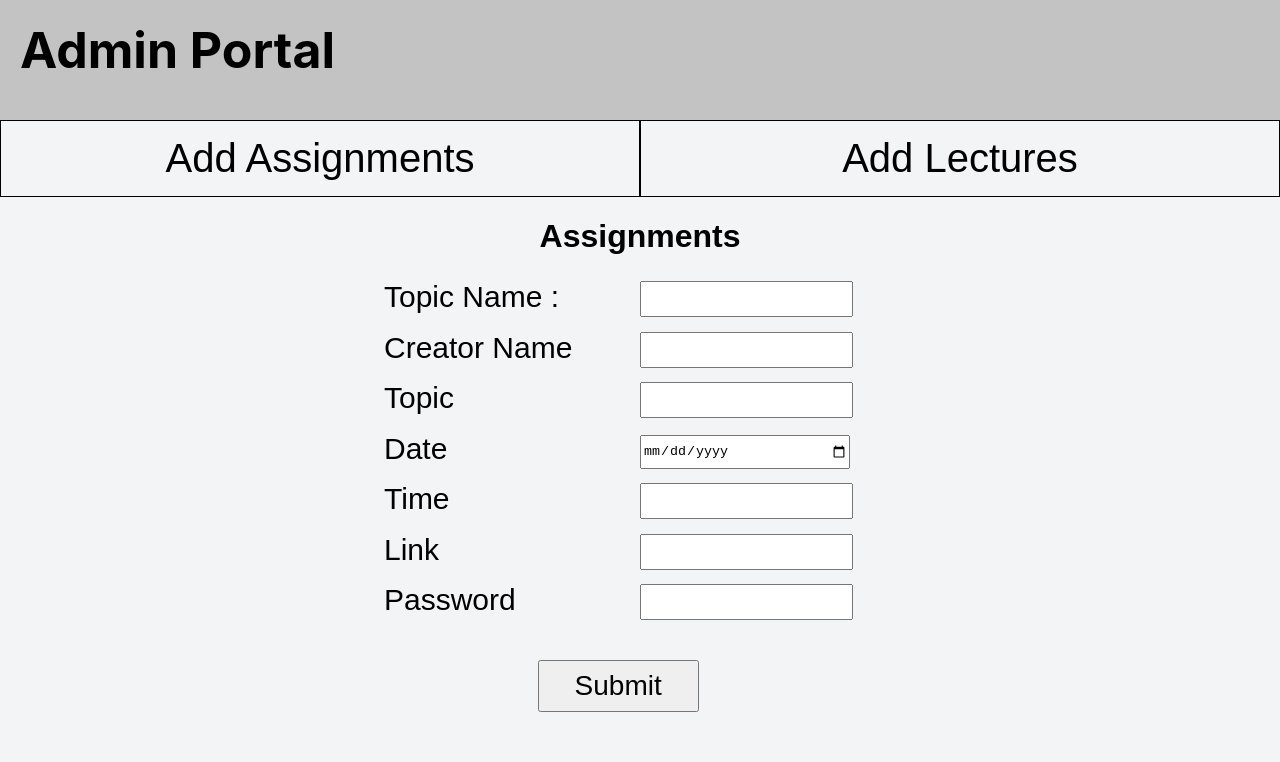
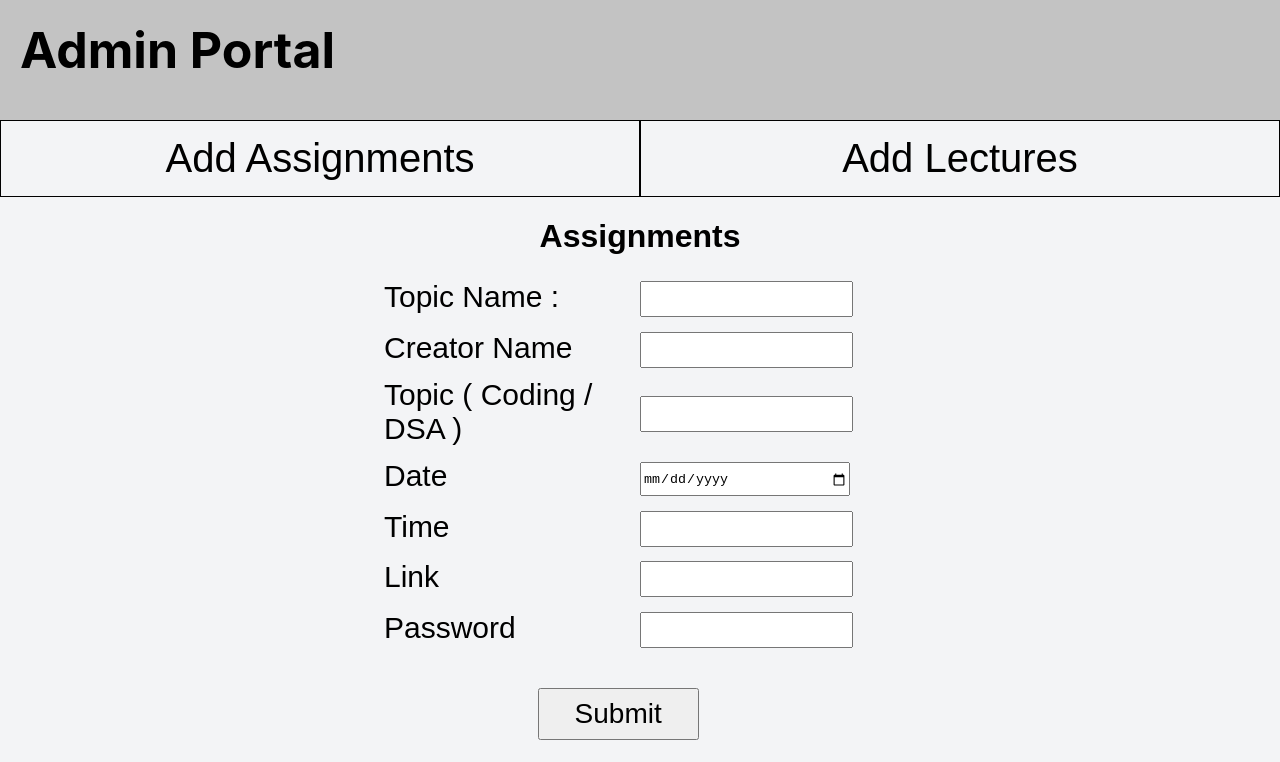
Before and after one commit to vikram-sharma1/masai_lms, a React (Vite) app: page /Admin in a window 1280 px wide. Shown: the top 762 px of the page. Built offline with nearby package versions, Linux system fonts and the light colour scheme.

Commit message:
post functionality on UI

```diff
--- a/src/components/AdminPages/Assignments.jsx
+++ b/src/components/AdminPages/Assignments.jsx
@@ -1,40 +1,68 @@
 import React from 'react'
+import { useState } from 'react'
 
 const Assignments = () => {
+
+  const [assignment, setAssignment] = useState(
+    {
+        topic:"",
+        creator:"",
+        codingDSA:"",
+        date:"",
+        time:"",
+        link:"",
+        password:""
+    }
+)
+
+const handleChange = (e) => {
+    const {id, value} = e.target
+
+    setAssignment({...assignment, [id]:value})
+}
+
+const handleSubmit = (e) => {
+    e.preventDefault()
+
+    console.log('yes')
+    console.log(assignment)
+}
+
+
   return (
     <>
         <div className='mainBox'>
           <h1 className='nameHead'>Assignments</h1>
-              <form>
+              <form onSubmit={handleSubmit}>
 
                 <div className='divideInput'>
                   <div><label>Topic Name :</label></div>
-                  <div><input type="text" className='inpBox' /></div>
+                  <div><input type="text" className='inpBox' id='topic' onInput={handleChange} /></div>
                 </div>
 
                 <div className='divideInput'>
                   <div><label>Creator Name</label></div>
-                  <div><input type="text" className='inpBox'  /></div>
+                  <div><input type="text" className='inpBox' id='creator'  onInput={handleChange}  /></div>
                 </div>
                 <div className='divideInput'>
-                  <div><label>Topic</label></div>
-                  <div><input type="text" className='inpBox' /></div>
+                  <div><label>Topic  ( Coding / DSA )</label></div>
+                  <div><input type="text" className='inpBox' id='codingDSA'  onInput={handleChange} /></div>
                 </div>
                 <div className='divideInput'>
                   <div><label>Date</label></div>
-                  <div><input type="Date" className='inpBox'  /></div>
+                  <div><input type="Date" className='inpBox' id='date' onInput={handleChange}  /></div>
                 </div>
                 <div className='divideInput'>
                   <div><label>Time</label></div>
-                  <div><input type="text" className='inpBox'  /></div>
+                  <div><input type="text" className='inpBox' id='time' onInput={handleChange}  /></div>
                 </div>
                 <div className='divideInput'>
                   <div><label>Link</label></div>
-                  <div><input type="text" className='inpBox'  /></div>
+                  <div><input type="text" className='inpBox' id='link' onInput={handleChange}  /></div>
                 </div>
                 <div className='divideInput'>
                   <div><label>Password</label></div>
-                  <div><input type="text" className='inpBox' /></div>
+                  <div><input type="text" className='inpBox' id='password'  onInput={handleChange} /></div>
                 </div>
 
                 <input type="submit" value="Submit" className='submitBtn' />
--- a/src/components/AdminPages/Lectures.jsx
+++ b/src/components/AdminPages/Lectures.jsx
@@ -1,39 +1,66 @@
 import React from 'react'
+import { useState } from 'react'
 
 const Lectures = () => {
+
+    const [lecture, setLecture] = useState(
+        {
+            topic:"",
+            creator:"",
+            codingDSA:"",
+            date:"",
+            time:"",
+            link:""
+        }
+    )
+
+    const handleChange = (e) => {
+        const {id, value} = e.target
+
+        setLecture({...lecture, [id]:value})
+    }
+
+    const handleSubmit = (e) => {
+        e.preventDefault()
+
+        // console.log('yes')
+        console.log(lecture)
+    }
+
+
   return (
     <>
         <div className='mainBox'>
             <h1 className='nameHead'>Lectures</h1>
-              <form>
+              <form onSubmit={handleSubmit}>
 
                 <div className='divideInput'>
                   <div><label>Topic Name :</label></div>
-                  <div><input type="text" className='inpBox' /></div>
+                  <div><input type="text" id='topic' className='inpBox' onInput={handleChange}/></div>
                 </div>
 
                 <div className='divideInput'>
                   <div><label>Creator Name</label></div>
-                  <div><input type="text" className='inpBox'  /></div>
+                  <div><input type="text" id='creator' className='inpBox'  onInput={handleChange}  /></div>
                 </div>
                 <div className='divideInput'>
-                  <div><label>Topic</label></div>
-                  <div><input type="text" className='inpBox' /></div>
+                  <div><label>Topic ( Coding / DSA )</label></div>
+                  <div><input type="text" id='codingDSA' className='inpBox'  onInput={handleChange} /></div>
                 </div>
                 <div className='divideInput'>
                   <div><label>Date</label></div>
-                  <div><input type="Date" className='inpBox'  /></div>
+                  <div><input type="Date" id='date' className='inpBox'  onInput={handleChange}  /></div>
                 </div>
                 <div className='divideInput'>
                   <div><label>Time</label></div>
-                  <div><input type="text" className='inpBox'  /></div>
+                  <div><input type="text" id='time' className='inpBox' onInput={handleChange}  /></div>
                 </div>
                 <div className='divideInput'>
                   <div><label>Link</label></div>
-                  <div><input type="text" className='inpBox'  /></div>
+                  <div><input type="text" id='link' className='inpBox'  onInput={handleChange} /></div>
                 </div>
 
-                <input type="submit" value="Submit" className='submitBtn' />
+                <input type="submit" value="Submit" className='submitBtn'  />
 
 
               </form>
```
